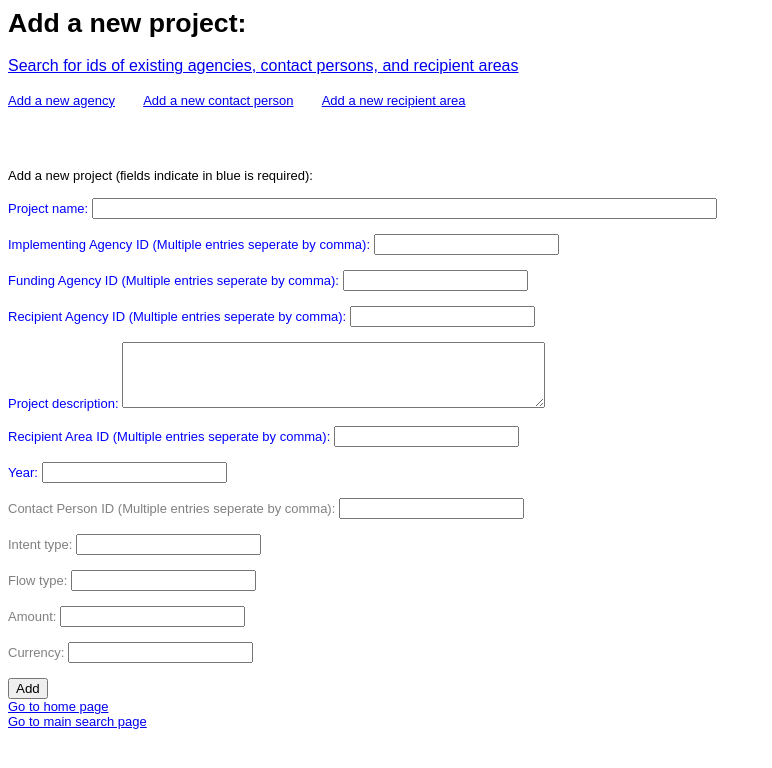
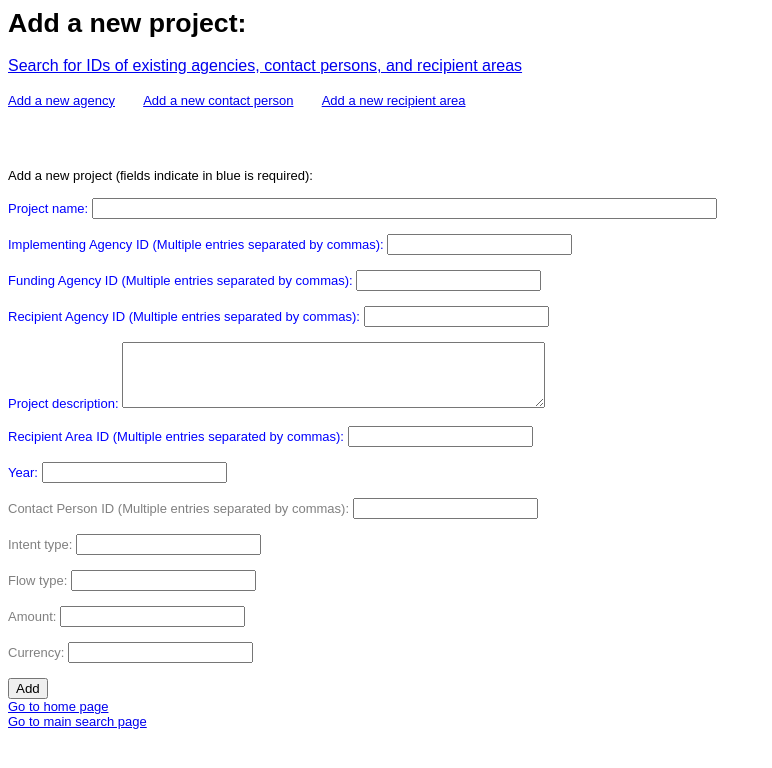
Before and after one commit to ty3gx/w4111_project, a Flask app: page /add_project in a window 1280 px wide. Shown: the top 768 px of the page, without its empty margins (0-772 px from the left). Run offline with Flask 2, Linux system fonts and the light colour scheme; parts of the project's set-up code (start-up, migrations or seed data) failed here and were passed over.

Commit message:
spellcheck

```diff
--- a/templates/add_project.html
+++ b/templates/add_project.html
@@ -10,7 +10,7 @@
 <body>
   <h1>Add a new project:</h1>
 
- <font size="3"><a href="/search_id">Search for ids of existing agencies, contact persons, and recipient areas</a>  <br><br>
+ <font size="3"><a href="/search_id">Search for IDs of existing agencies, contact persons, and recipient areas</a>  <br><br>
  <font size="2">
  <a href="/add_agency">Add a new agency</a>  &nbsp;&nbsp;&nbsp;&nbsp;&nbsp;&nbsp;
  <a href="/add_person">Add a new contact person</a> &nbsp;&nbsp;&nbsp;&nbsp;&nbsp;&nbsp;
@@ -22,18 +22,18 @@
 <form method="POST" action="/add">
 Add a new project (fields indicate in blue is required):<br><br>
 <font color="blue">Project name: <input type="text" name="name" size="75" required> <br><br>
-<font color="blue">Implementing Agency ID (Multiple entries seperate by comma):
+<font color="blue">Implementing Agency ID (Multiple entries separated by commas):
 	<input type="text" name="i_id" pattern="[0-9, ]*" title="only numbers and comma allowed" required> <br><br>
-<font color="blue">Funding Agency ID (Multiple entries seperate by comma):
+<font color="blue">Funding Agency ID (Multiple entries separated by commas):
 	<input type="text" name="f_id" pattern="[0-9, ]*" title="only numbers and comma allowed" required> <br><br>
-<font color="blue">Recipient Agency ID  (Multiple entries seperate by comma):
+<font color="blue">Recipient Agency ID  (Multiple entries separated by commas):
 	<input type="text" name="r_id" pattern="[0-9, ]*" title="only numbers and comma allowed" required> <br><br>
 <font color="blue">Project description: <textarea rows="4" cols="50" name="des" required> </textarea><br><br>
-<font color="blue">Recipient Area ID (Multiple entries seperate by comma):
+<font color="blue">Recipient Area ID (Multiple entries separated by commas):
 	<input type="text" name="a_id" pattern="[0-9, ]*" title="only numbers and comma allowed" required> <br><br>
 	<font color="blue">Year:
 	<input type="number" name="year" required> <br><br>
-<font color="grey">Contact Person ID (Multiple entries seperate by comma):
+<font color="grey">Contact Person ID (Multiple entries separated by commas):
 	<input type="text" name="cp_id" pattern="[0-9, ]*" title="only numbers and comma allowed"> <br><br>
 
 <font color="grey">Intent type:
```
